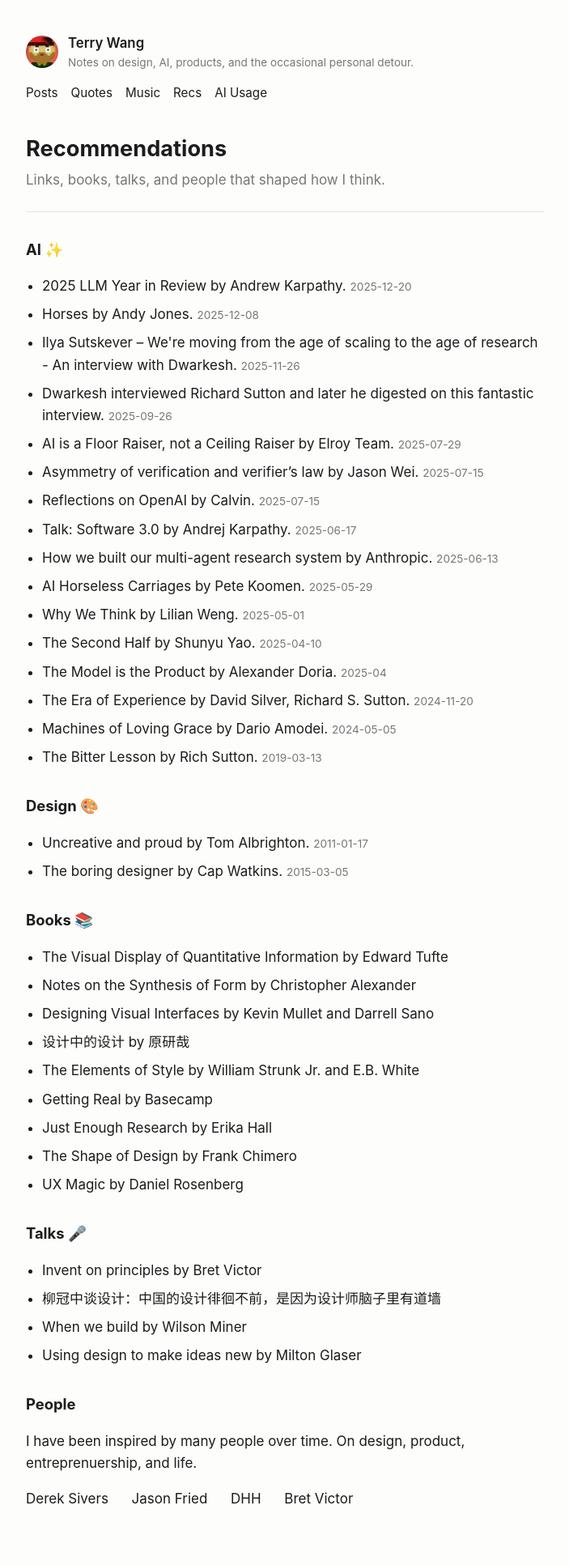
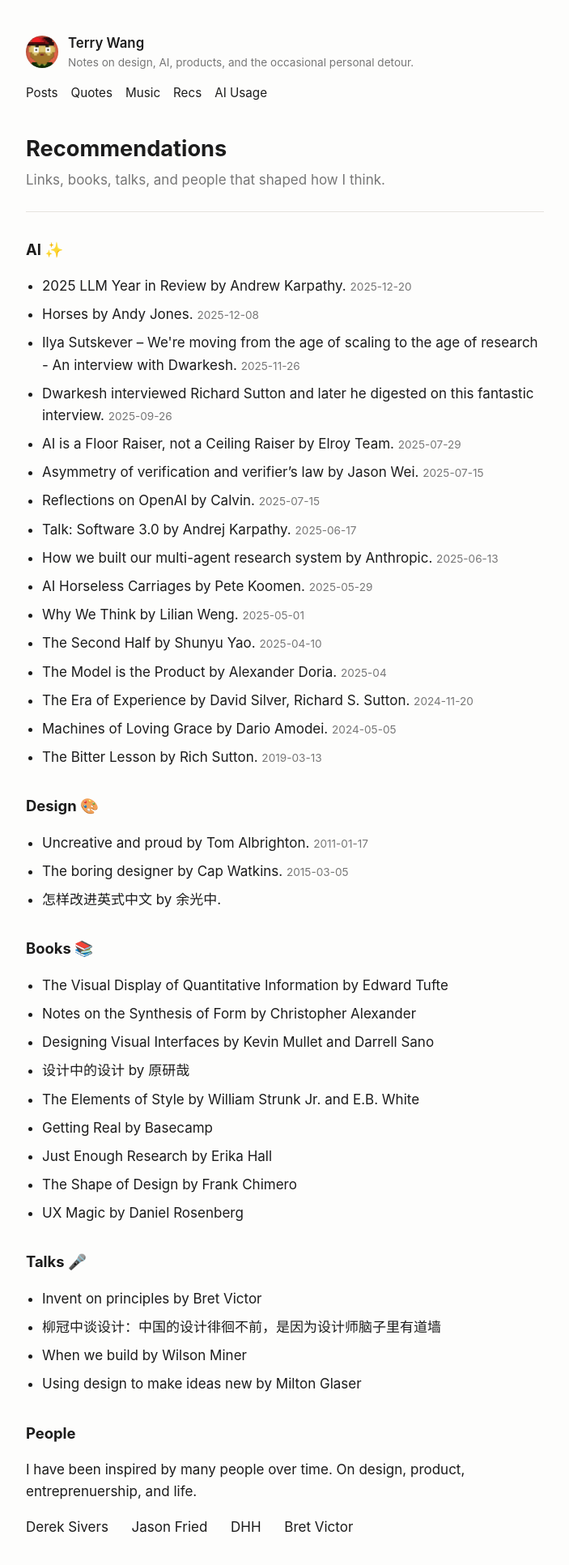
Before and after one commit to lvterry/lvterry.github.io, a Jekyll site: the page built from recommendations.html, in a window 1280 px wide. Shown: the whole page at 81% size, without its empty margins (288-991 px from the left). Built offline with Jekyll 4.4.1, drawn with Linux system fonts in a browser that asks for light colours; before the commit the page ends 1897 px from its top, so only the background shows below that.

Commit message:
Add 怎样改进英式中文 by 余光中 to Design recommendations

```diff
--- a/recommendations.html
+++ b/recommendations.html
@@ -151,6 +151,12 @@
                 by Cap Watkins.
                 <span class="weak">2015-03-05</span>
             </li>
+            <li>
+                <a href="/improve-chinese.html"
+                    >怎样改进英式中文</a
+                >
+                by 余光中.
+            </li>
         </ul>
     </section>
     <section class="category">
```
